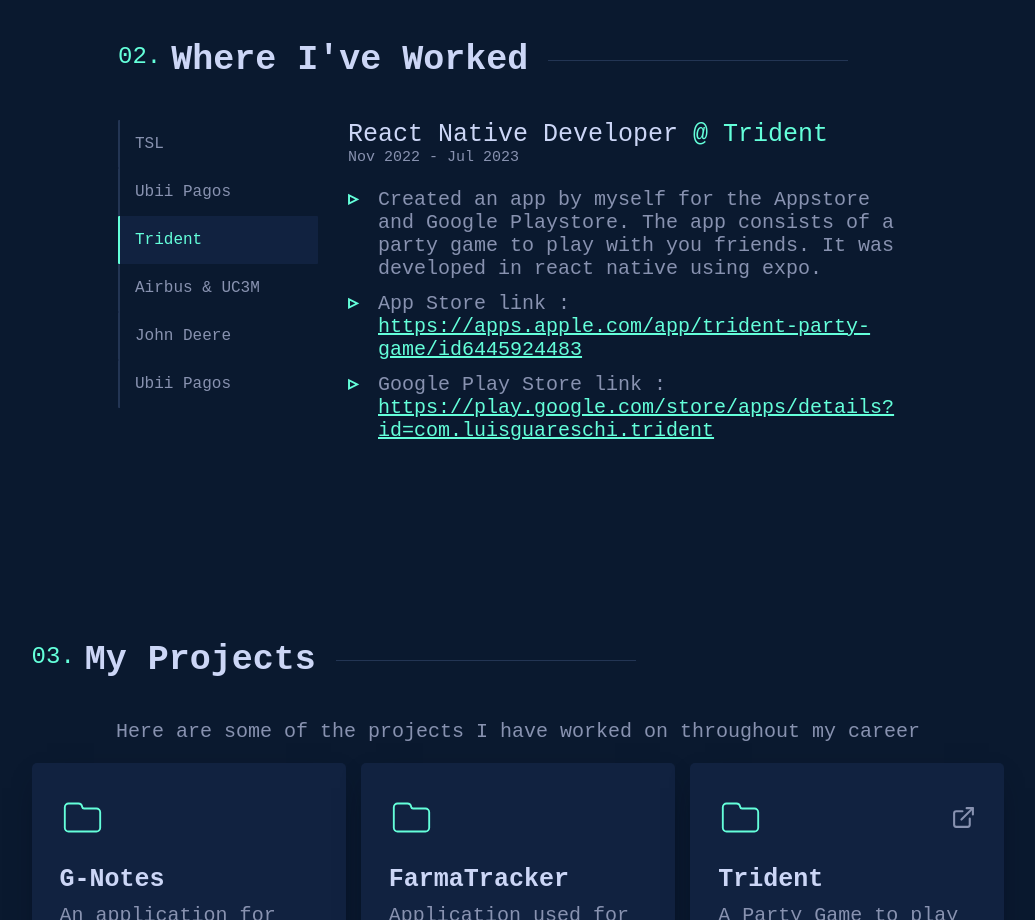
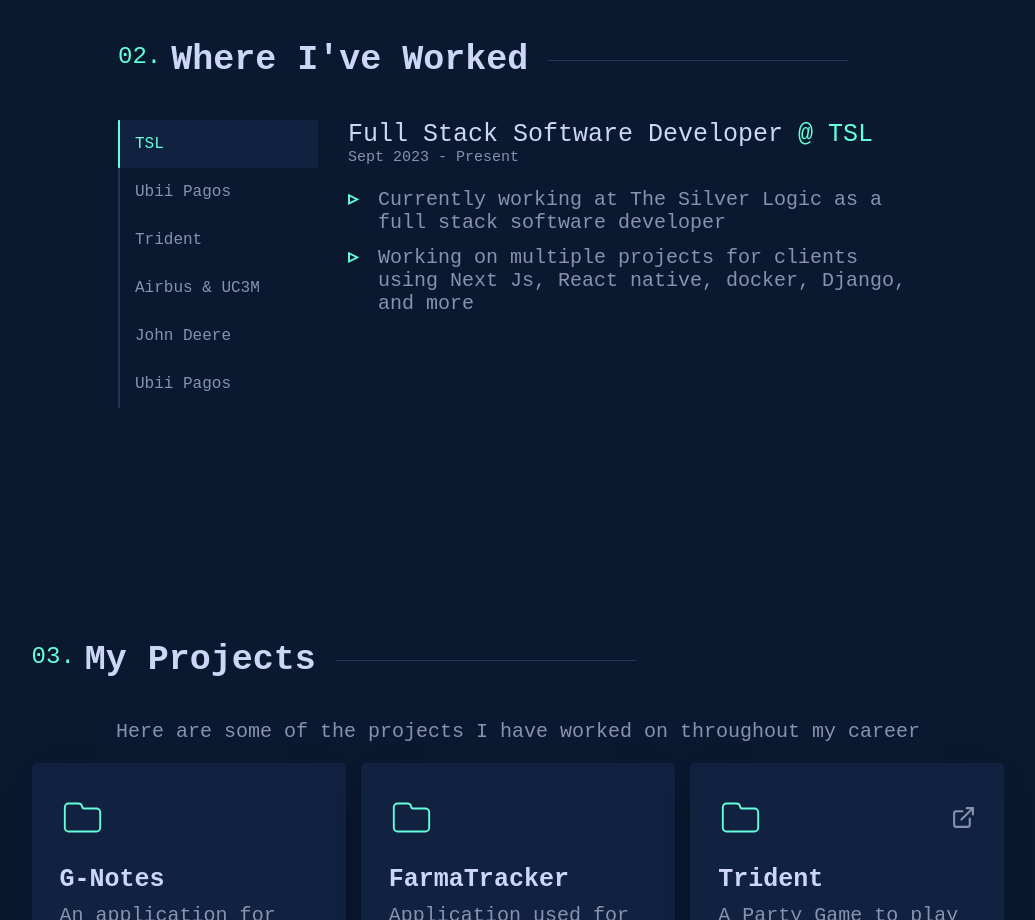
Before and after one commit to luisguareschi/my-portfolio-v2, a Next.js app: page / in a window 1280 px wide. Shown: the part 1760-2680 px from the top of the page, without its empty margins (122-1157 px from the left). Built offline with nearby package versions, Linux system fonts and the light colour scheme; a web font is replaced by a local one.

Commit message:
Updated ExperiencePage.tsx

```diff
--- a/src/app/sections/experience/ExperiencePage.tsx
+++ b/src/app/sections/experience/ExperiencePage.tsx
@@ -23,15 +23,18 @@
         company: "TSL",
         startDate: ["Sept", 2023],
         endDate: ["Present"],
-        description: ["Currently working at The Silver Logic as a software developer"],
+        description: [
+          "Currently working at The Silver Logic as a full stack software developer",
+          "Working on multiple projects for clients using Next Js, React native, docker, Django, and more"
+        ],
         value: 5,
         jobTitle: "Full Stack Software Developer",
     },
     {
         company: "Ubii Pagos",
         startDate: ["Aug", 2023],
-        endDate: ["Present"],
-        description: ["Currently working at Ubii pagos as a software developer"],
+        endDate: ["Jan", 2024],
+        description: ["Worked at Ubii Pagos as a software developer, developing a landing page for the company and also a client portal using Next Js and PHP"],
         value: 4,
         jobTitle: "Full Stack Software Developer",
     },
@@ -99,7 +102,7 @@
 ]
 
 const ExperiencePage = () => {
-    const [selectedTab, setSelectedTab] = useState<number>(0)
+    const [selectedTab, setSelectedTab] = useState<number>(5)
     return (
         <FadeInWhenVisible>
             <div className={styles.container} id={"experiencePage"}>
```
